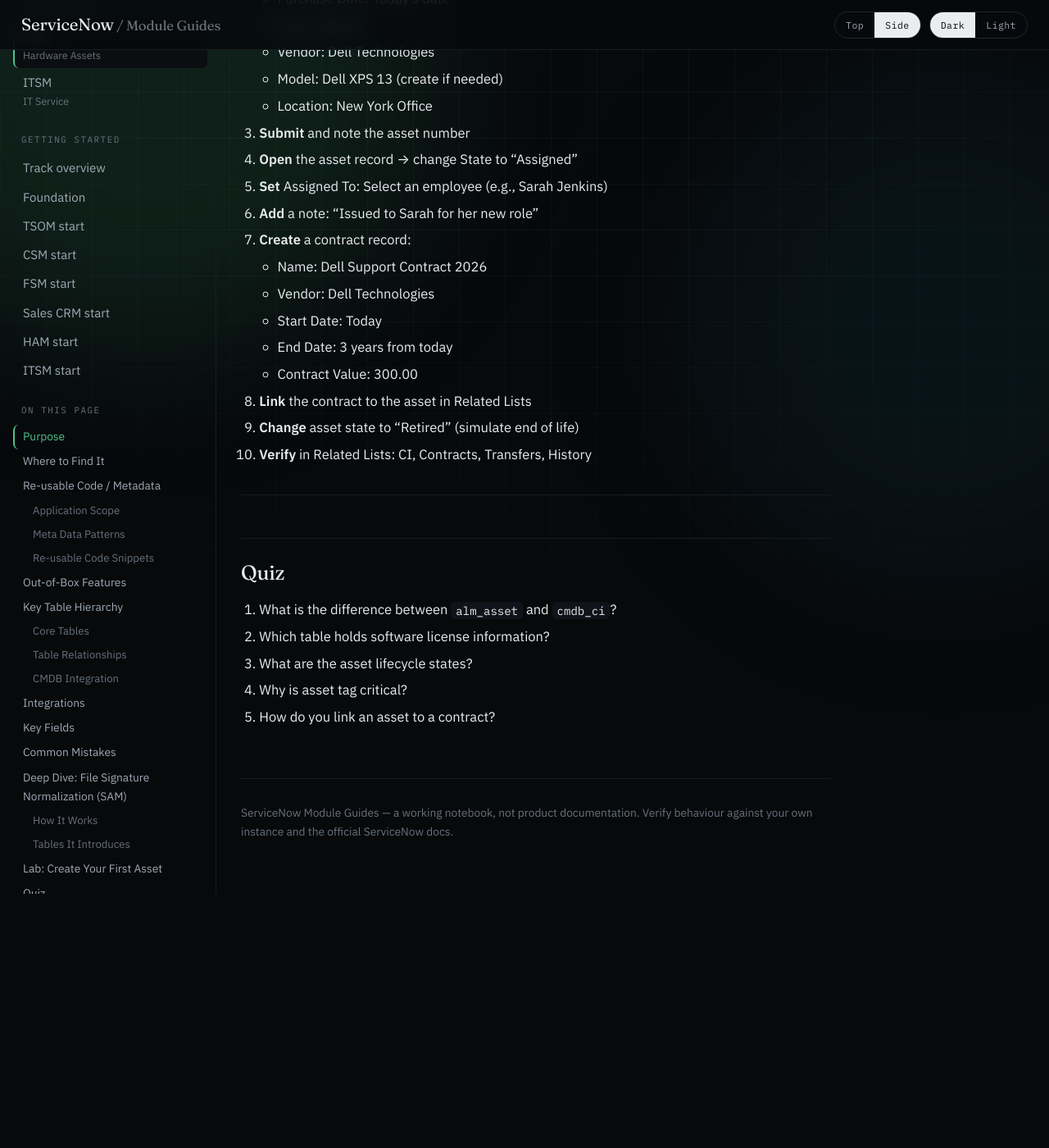
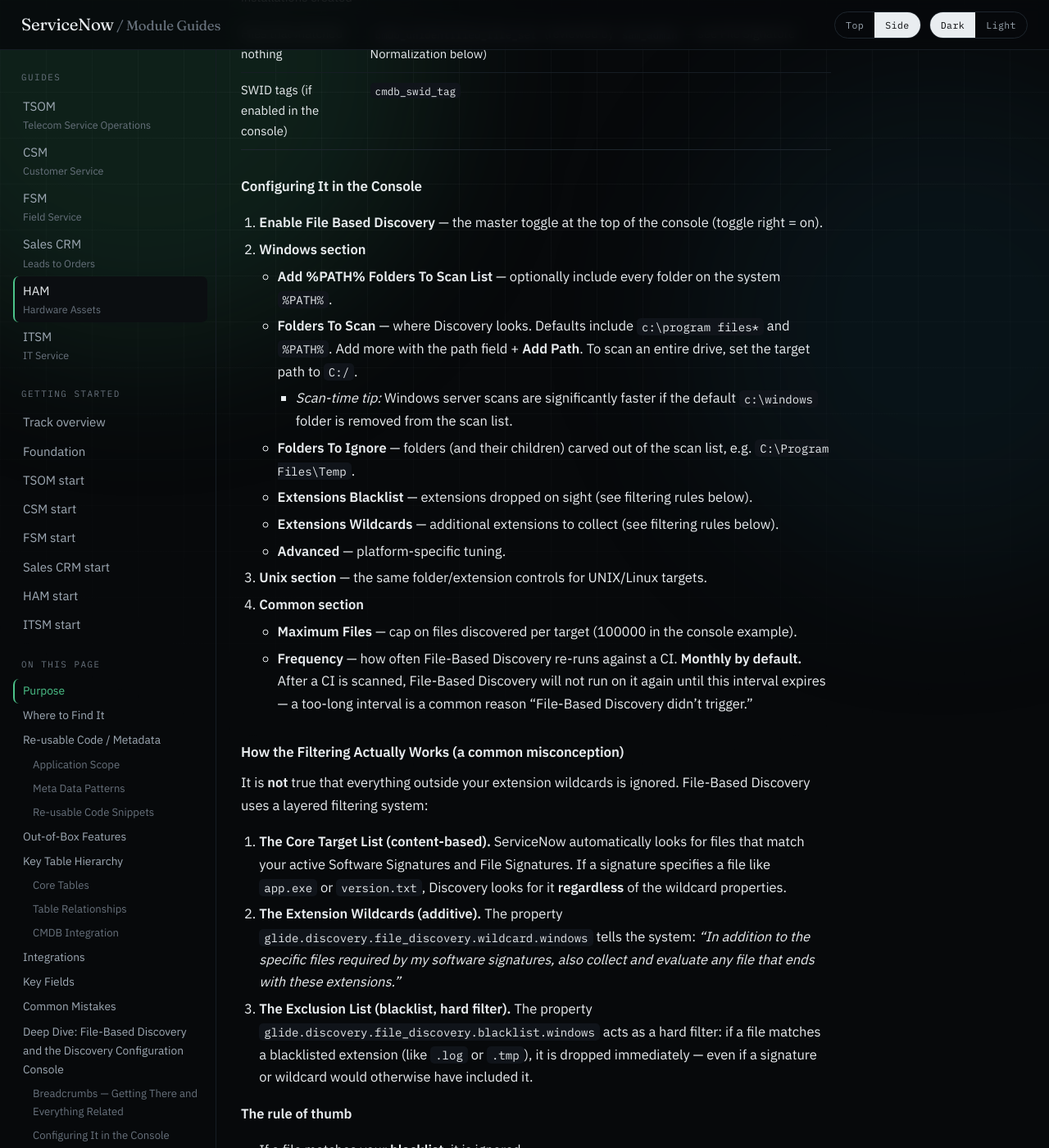
Before and after one commit to eltonaguiar/ServiceNow_Learning_TSOM-_CSM_FSM_SalesCRM_HAM_ITSM, a Jekyll site: the page built from docs/modules/ham/ham-guide.md, in a window 1280 px wide and 1400 px high, scrolled down 10628 px. Shown: the whole window at 82% size. Built offline with Jekyll 4.4.1, drawn with Linux system fonts in a browser that asks for light colours; our own code applies the rules of GitHub Pages for plain Markdown files; before the commit the page ends 11718 px from its top, so only the background shows below that; some of the changed text lies outside the part shown.

Commit message:
HAM guide: File-Based Discovery + Discovery Configuration Console section

```diff
--- a/docs/modules/ham/ham-guide.md
+++ b/docs/modules/ham/ham-guide.md
@@ -279,6 +279,68 @@ ast_contract
 
 ---
 
+## Deep Dive: File-Based Discovery and the Discovery Configuration Console
+
+File-Based Discovery finds installed software on Windows, UNIX/Linux, and macOS machines from the files actually on disk — even when the software left no registration data (no installer record, no registry entry). It runs during the **exploration phase** of a normal Discovery, via the MID Server, and its results feed File Signature Normalization (next section) and the software installation records SAM reconciles against.
+
+**Prerequisites**
+
+- The **File-based Discovery plugin** (`com.snc.discovery.file_based_discovery`) must be activated — it is included with the Discovery subscription but activation has to be requested. Activating it also activates the SAM File Signature Normalization plugin (`com.snc.file_signature_normalization`).
+- Role required: **admin**.
+- File-Based Discovery does not trigger until the initial **Content Data Service (CDS) synchronization** has occurred — allow roughly 24 hours for the first CDS data set.
+- It is **disabled by default**, to avoid performance impact.
+
+### Breadcrumbs — Getting There and Everything Related
+
+| Destination | Breadcrumb |
+|-------------|------------|
+| **Discovery Configuration Console** (enable + configure) | All > Discovery > Discovery Definition > **Configuration Console** |
+| Discovery home / dashboard | All > Discovery > Dashboard |
+| Discovery schedules (what runs, when) | All > Discovery > Discovery Definition > Schedules |
+| Discovery status and logs (did the run work?) | All > Discovery > Status · All > Discovery > Discovery Log |
+| MID Servers (the probes run from here) | All > Discovery > MID Servers |
+| File discovery probes | All > Discovery > Discovery Definition > Probes → **Windows - File discovery** / **UNIX - File discovery** (the Windows probe carries the signed `filebaseddiscovery.ps1` script as a probe parameter) |
+| Internal file-discovery properties | Type `discovery_private_properties.list` in the navigator filter (table: `discovery_private_properties`) |
+| Wildcard / blacklist properties (system properties) | `glide.discovery.file_discovery.wildcard.windows` · `glide.discovery.file_discovery.blacklist.windows` (edited through the console's Extensions sections) |
+| Software installations created | `cmdb_sam_sw_install` |
+| Files that matched nothing | `cmdb_unidentified_file_set` (reviewed by `sam_admin` — see File Signature Normalization below) |
+| SWID tags (if enabled in the console) | `cmdb_swid_tag` |
+
+### Configuring It in the Console
+
+1. **Enable File Based Discovery** — the master toggle at the top of the console (toggle right = on).
+2. **Windows section**
+   - **Add %PATH% Folders To Scan List** — optionally include every folder on the system `%PATH%`.
+   - **Folders To Scan** — where Discovery looks. Defaults include `c:\program files*` and `%PATH%`. Add more with the path field + **Add Path**. To scan an entire drive, set the target path to `C:/`.
+     - *Scan-time tip:* Windows server scans are significantly faster if the default `c:\windows` folder is removed from the scan list.
+   - **Folders To Ignore** — folders (and their children) carved out of the scan list, e.g. `C:\Program Files\Temp`.
+   - **Extensions Blacklist** — extensions dropped on sight (see filtering rules below).
+   - **Extensions Wildcards** — additional extensions to collect (see filtering rules below).
+   - **Advanced** — platform-specific tuning.
+3. **Unix section** — the same folder/extension controls for UNIX/Linux targets.
+4. **Common section**
+   - **Maximum Files** — cap on files discovered per target (100000 in the console example).
+   - **Frequency** — how often File-Based Discovery re-runs against a CI. **Monthly by default.** After a CI is scanned, File-Based Discovery will not run on it again until this interval expires — a too-long interval is a common reason "File-Based Discovery didn't trigger."
+
+### How the Filtering Actually Works (a common misconception)
+
+It is **not** true that everything outside your extension wildcards is ignored. File-Based Discovery uses a layered filtering system:
+
+1. **The Core Target List (content-based).** ServiceNow automatically looks for files that match your active Software Signatures and File Signatures. If a signature specifies a file like `app.exe` or `version.txt`, Discovery looks for it **regardless** of the wildcard properties.
+2. **The Extension Wildcards (additive).** The property `glide.discovery.file_discovery.wildcard.windows` tells the system: *"In addition to the specific files required by my software signatures, also collect and evaluate any file that ends with these extensions."*
+3. **The Exclusion List (blacklist, hard filter).** The property `glide.discovery.file_discovery.blacklist.windows` acts as a hard filter: if a file matches a blacklisted extension (like `.log` or `.tmp`), it is dropped immediately — even if a signature or wildcard would otherwise have included it.
+
+**The rule of thumb**
+
+- If a file matches your **blacklist**, it is ignored.
+- If a file matches a **Software/File Signature**, it is collected.
+- If a file matches an **extension wildcard**, it is collected.
+- If a file matches **none of the above**, it is ignored.
+
+Collected files are matched against the CDS by name, size, and version; anything unmatched lands in `cmdb_unidentified_file_set` for a SAM admin to normalize — which is exactly the workflow in the next section.
+
+---
+
 ## Deep Dive: File Signature Normalization (SAM)
 
 File Signature Normalization is a feature of the Software Asset Management (SAM) application that maps discovered file attributes (such as name, size, version, and binary signatures) to standardized entries in the Content Data Service (CDS).
```
